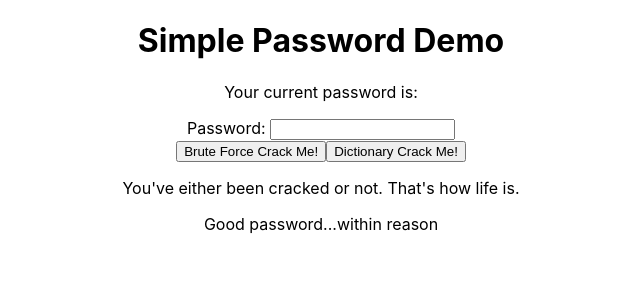
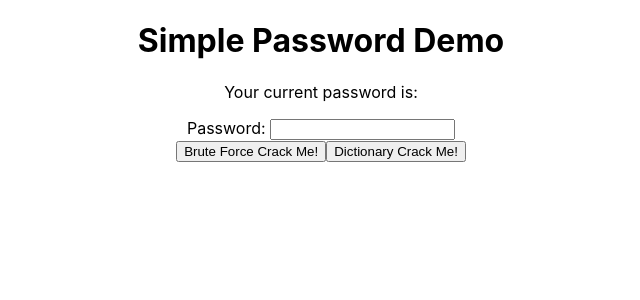
Before and after one commit to jhleakakos/simple-password-demo, a React (Create React App) app: page / in a window 1280 px wide. Shown: the top 300 px of the page, without its empty margins (319-959 px from the left). Built offline with nearby package versions, Linux system fonts and the light colour scheme.

Commit message:
update display messages to hide after changing input in password field and to start hidden when the app first starts

```diff
--- a/src/PasswordDemo.js
+++ b/src/PasswordDemo.js
@@ -19,11 +19,15 @@ const PasswordDemo = () => {
     ];
 
     const [password, setPassword] = useState('');
-    const [cracked, setCracked] = useState(false);
-    const [cracking, setCracking] = useState({ current: false, method: '' });
+    const [cracked, setCracked] = useState(null);
+    const [cracking, setCracking] = useState({ current: null, method: '' });
     const [count, setCount] = useState(0);
 
-    useEffect(() => setCracked(false), [password]);
+    useEffect(() => {
+        setCracked(false);
+        setCracking({current: null, method: ''})
+    }, [password]);
+
     useEffect(() => {
         if (cracking.method === 'brute') crackPasswordBruteForce();
         if (cracking.method === 'dict') crackPasswordDictionary();
@@ -129,10 +133,12 @@ const PasswordDemo = () => {
                 crackPasswordBruteForce={ () => crackPassword('brute') }
                 crackPasswordDictionary={ () => crackPassword('dict') }
             />
-            <p>{ cracking.current
-                ? 'Cracking me some passwords!'
-                : 'You\'ve either been cracked or not. That\'s how life is.' }</p>
-            <p>{ cracked && !cracking.current ? 'Your password\'s been cracked!' : 'Good password...within reason' }</p>
+            <p>{ cracking.current === null ? ''
+                : cracking.current ? 'Cracking me some passwords!'
+                : 'All Done Cracking' }</p>
+            <p>{ cracking.current || cracking.current === null ? ''
+                : cracked ? 'Your password\'s been cracked!'
+                    : 'Good password...within reason' }</p>
             { cracked ? <p>Number of checks to get to your password: { count }</p> : '' }
         </>
     );
```
